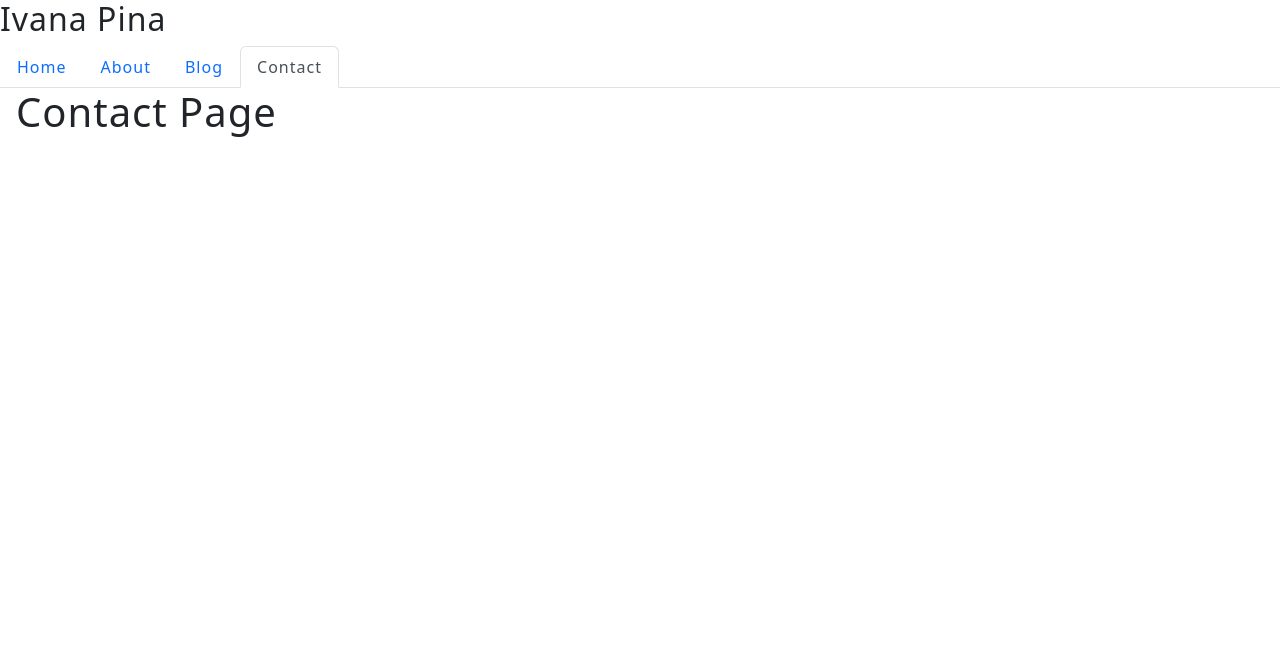
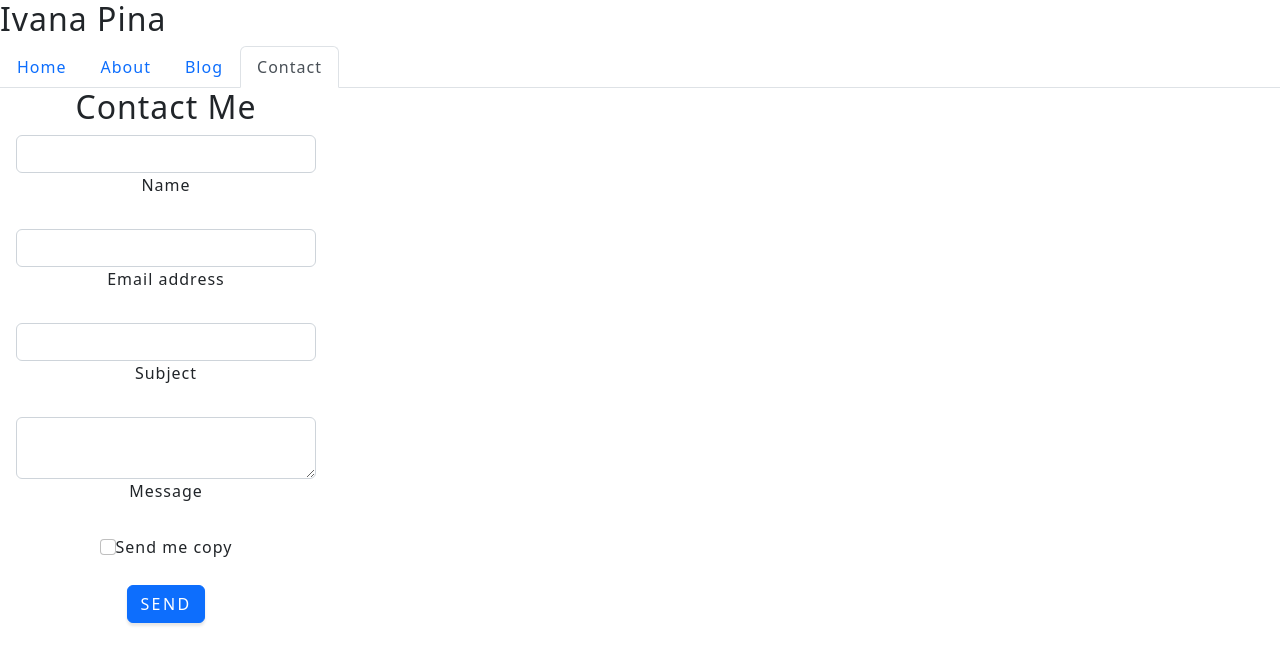
Before and after one commit to ivanapina/React-Portfolio, a React (Vite) app: page /Contact in a window 1280 px wide. Shown: the top 664 px of the page. Built offline with nearby package versions, Linux system fonts and the light colour scheme.

Commit message:
added contact form to contact page

```diff
--- a/package.json
+++ b/package.json
@@ -12,6 +12,7 @@
     },
     "dependencies": {
         "bootstrap": "^5.2.3",
+        "mdb-react-ui-kit": "^6.3.0",
         "react": "^18.2.0",
         "react-dom": "^18.2.0",
         "react-router-dom": "^6.11.1"
--- a/src/pages/Contact.jsx
+++ b/src/pages/Contact.jsx
@@ -1,8 +1,33 @@
+import { MDBInput, MDBCheckbox, MDBBtn, MDBValidation, MDBValidationItem, MDBTextArea} from 'mdb-react-ui-kit';
+
 export default function Contact() {
-    return (
-      <div>
-        <h1>Contact Page</h1>
+  return (
+    <MDBValidation noValidate id='form' className='text-center' style={{ width: '100%', maxWidth: '300px', alignContent:'center' }}>
+      <h2>Contact Me</h2>
 
-      </div>
-    );
-    }
+      <MDBValidationItem invalid feedback='Please provide your name.'>
+        <MDBInput label='Name' v-model='name' wrapperClass='mb-4' required />
+      </MDBValidationItem>
+
+      <MDBValidationItem invalid feedback='Please provide your email.'>
+        <MDBInput type='email' label='Email address' v-model='email' wrapperClass='mb-4' required />
+      </MDBValidationItem>
+
+      <MDBValidationItem invalid feedback='Please provide mail subject.'>
+        <MDBInput label='Subject' v-model='subject' wrapperClass='mb-4' required />
+      </MDBValidationItem>
+
+      <MDBValidationItem invalid feedback='Please provide a message text.'>
+        <MDBTextArea wrapperClass='mb-4' label='Message' required />
+      </MDBValidationItem>
+
+      <MDBValidationItem feedback=''>
+        <MDBCheckbox wrapperClass='d-flex justify-content-center' label='Send me copy' />
+      </MDBValidationItem>
+
+      <MDBBtn type='submit' color='primary' block className='my-4'>
+        Send
+      </MDBBtn>
+    </MDBValidation>
+  );
+}
```
Also changed, not shown: 1 other file (tests, documents, lock files or other folders).
